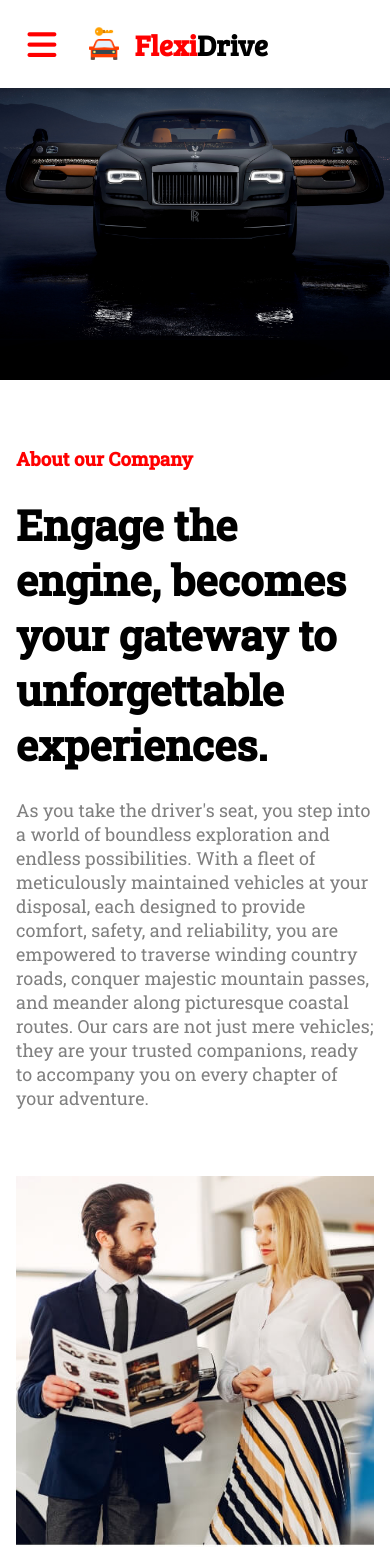
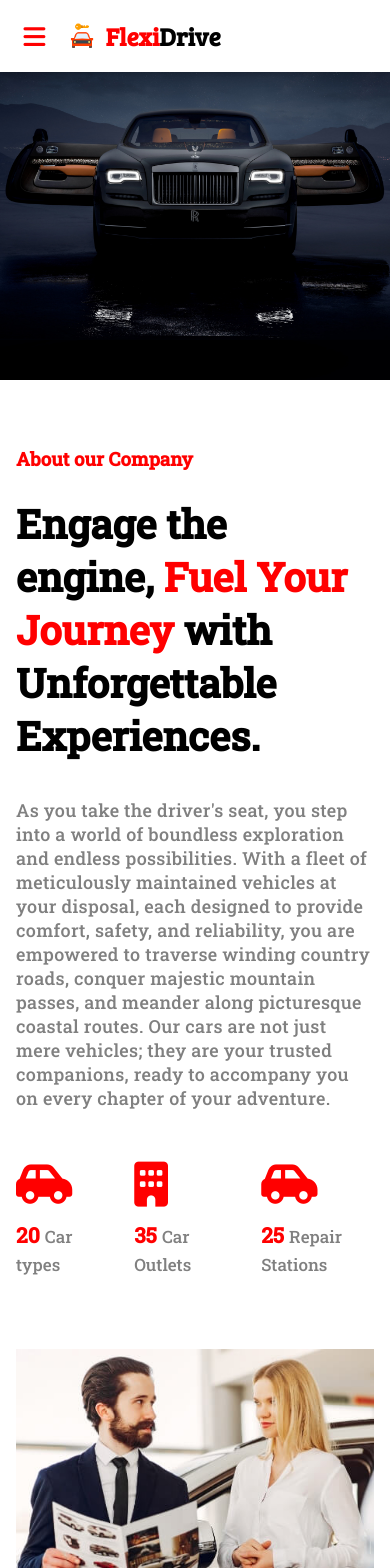
Before and after one commit to Abdirino/Flexi_Drive-Car-Rental-Site, a React (Create React App) app: page /about in a window 390 px wide. Shown: the top 1568 px of the page. Built offline with nearby package versions, Linux system fonts and the light colour scheme.

Commit message:
about sec update

```diff
--- a/src/Components/Navbar/navbar.css
+++ b/src/Components/Navbar/navbar.css
@@ -55,10 +55,11 @@
   padding: 0.5rem;
 }
 .nav-item a {
-  font-size: 17px;
+  font-size: 18px;
   color: black;
   font-weight: 500;
-  padding: 6px;
+  padding: 9px;
+  letter-spacing: 0.3px;
 }
 .nav-item a:hover {
   color: red;
@@ -121,8 +122,8 @@
   }
   .nav-icon {
     display: inline-flex;
-    font-size: 33px;
-    padding: 18px;
+    font-size: 25px;
+    padding: 14px;
     color: red;
   }
   .nav-menu {
@@ -133,7 +134,7 @@
     background: white;
     height: auto;
     position: absolute;
-    top: 85px;
+    top: 55px;
     left: -110%;
     opacity: 0;
     align-items: stretch;
@@ -151,17 +152,20 @@
 
 @media (max-width: 720px) {
   .logo h1 {
-    font-size: 29px;
+    font-size: 25px;
   }
   .btns{
     display: none;
   }
   .logo{
-    gap: 10px;
+    gap: 8px;
+  }
+  .logo img {
+    width: 30px; height: 30px;
   }
 }
 
-@media(min-width: 1768px){
+@media(min-width: 2000px){
   .header{
     display: flex;
     justify-content: center;
--- a/src/pages/About/About.jsx
+++ b/src/pages/About/About.jsx
@@ -19,9 +19,27 @@ const About = () => {
         <div className="About">
           <div className="A-detail">
             <h3>About our Company</h3>
-            <h1>Engage the engine, becomes your gateway to unforgettable experiences.</h1>
+            <h1>Engage the engine, <span>Fuel Your Journey</span> with Unforgettable Experiences.</h1>
             <p>As you take the driver's seat, you step into a world of boundless exploration and endless possibilities.
-              With a fleet of meticulously maintained vehicles at your disposal, each designed to provide comfort, safety, and reliability, you are empowered to traverse winding country roads, conquer majestic mountain passes, and meander along picturesque coastal routes. Our cars are not just mere vehicles; they are your trusted companions, ready to accompany you on every chapter of your adventure.</p>
+              With a fleet of meticulously maintained vehicles at your disposal, each designed to provide comfort,
+              safety, and reliability, you are empowered to traverse winding country roads, conquer majestic mountain passes,
+              and meander along picturesque coastal routes. Our cars are not just mere vehicles; they are your trusted companions,
+              ready to accompany you on every chapter of your adventure.
+            </p>
+            <div className="a-icons">
+              <div className="a-icon">
+                <i class="fa-solid fa-car-side"></i>
+                <h4>20 <span>Car types</span></h4>
+              </div>
+              <div className="a-icon">
+                <i class="fa-solid fa-building"></i>
+                <h4>35 <span>Car Outlets</span></h4>
+              </div>
+              <div className="a-icon">
+                <i class="fa-solid fa-car-side"></i>
+                <h4>25 <span>Repair Stations</span></h4>
+              </div>
+            </div>
           </div>
           <div className="A-image">
             <img src={AboutIMG} alt="" />
--- a/src/pages/About/about.css
+++ b/src/pages/About/about.css
@@ -10,13 +10,13 @@
 .About {
   display: flex;
   justify-content: center;
-  align-items: center;
+  /* align-items: center; */
   padding: 3rem 1rem;
   gap: 3rem;
 }
 .A-image {
   display: flex;
-  flex: 1 1 340px;
+  flex: 1 1 370px;
 }
 .A-image img {
   width: 100%;
@@ -35,13 +35,42 @@
   padding:  18px 0;
 }
 .A-detail h1{
-  font-size: 42px;
+  font-size: 40px;
   padding: 8px 0;
+}
+.A-detail h1 span{
+  color: red;
 }
 .A-detail p{
   font-size: 18px;
-  padding: 18px 0;
+  font-weight: 500;
+  letter-spacing: 0.3px;
+  padding: 28px 0;
   color: grey;
+}
+.a-icons{
+  padding: 24px 0;
+  display: flex;
+  gap: 2.5rem;
+}
+.a-icon{
+  display: flex;
+  flex-direction: column;
+  align-items: start;
+  gap: 14px;
+}
+.a-icon h4{
+  font-size: 21px;
+  color: red;
+}
+.a-icon h4 span{
+  font-size: 17px;
+  color: grey;
+  font-weight: 500;
+}
+.a-icon i{
+  font-size: 45px;
+  color: red;
 }
 
 
@@ -165,7 +194,7 @@
   }
 }
 
-@media (min-width: 1768px) {
+@media (min-width: 1668px) {
   .Reasons {
     display: flex;
     justify-content: center;
--- a/src/pages/Home/Home.jsx
+++ b/src/pages/Home/Home.jsx
@@ -15,6 +15,7 @@ const Home = () => {
         <div className="home" id="home">
           <div className="home-dis">
             <div className="intro">
+              <h2>"Craft Your Ideal Journey Now"</h2>
               <h1>
                 Find Your Best <span>Dream Car For Rental</span>
               </h1>
--- a/src/pages/Home/home.css
+++ b/src/pages/Home/home.css
@@ -12,7 +12,7 @@
   display: flex;
   justify-content: center;
   align-items: center;
-  padding: 3rem 1rem;
+  padding: 3rem 0.8rem;
 }
 .home {
   /* background-image: url(../../Images/Home-BG.jpg);
@@ -25,7 +25,7 @@
   justify-content: center;
   align-items: center;
   /* padding: 4rem 1rem; */
-  height: 90vh;
+  height: 92vh;
 }
 .home-dis {
   display: flex;
@@ -42,6 +42,12 @@
   align-items: flex-start;
   flex-direction: column;
 }
+.intro h2 {
+  font-size: 21px;
+  padding: 8px 5px;
+  letter-spacing: 0.5px;
+  text-align: start;
+}
 .intro h1 {
   font-size: 44px;
   padding: 5px;
@@ -49,11 +55,13 @@
 }
 .intro p {
   font-size: 18px;
-  padding: 12px 0;
+  padding: 15px 5px;
   text-align: start;
+  font-weight: bold;
+  letter-spacing: 0.5px;
 }
 .intro h1 span {
-  color: rgb(151, 5, 5);
+  color: rgb(139, 4, 4);
 }
 
 .views{
@@ -71,7 +79,7 @@
   color: white;
   width: fit-content;
   padding: 13px 26px;
-  margin: 18px 0;
+  margin: 18px 5px;
   background: black;
   cursor: pointer;
   box-shadow: 0px 0.01em 0.01em rgb(45 35 66 / 40%),
```
